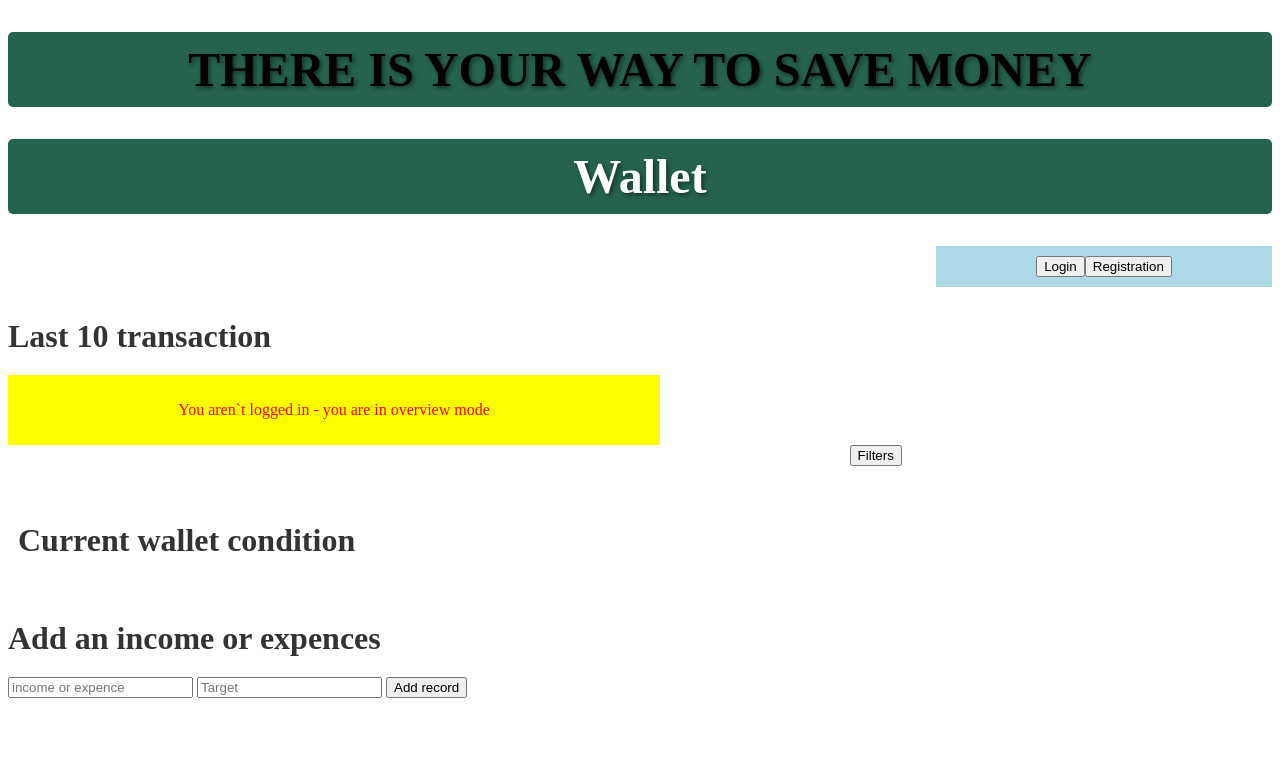
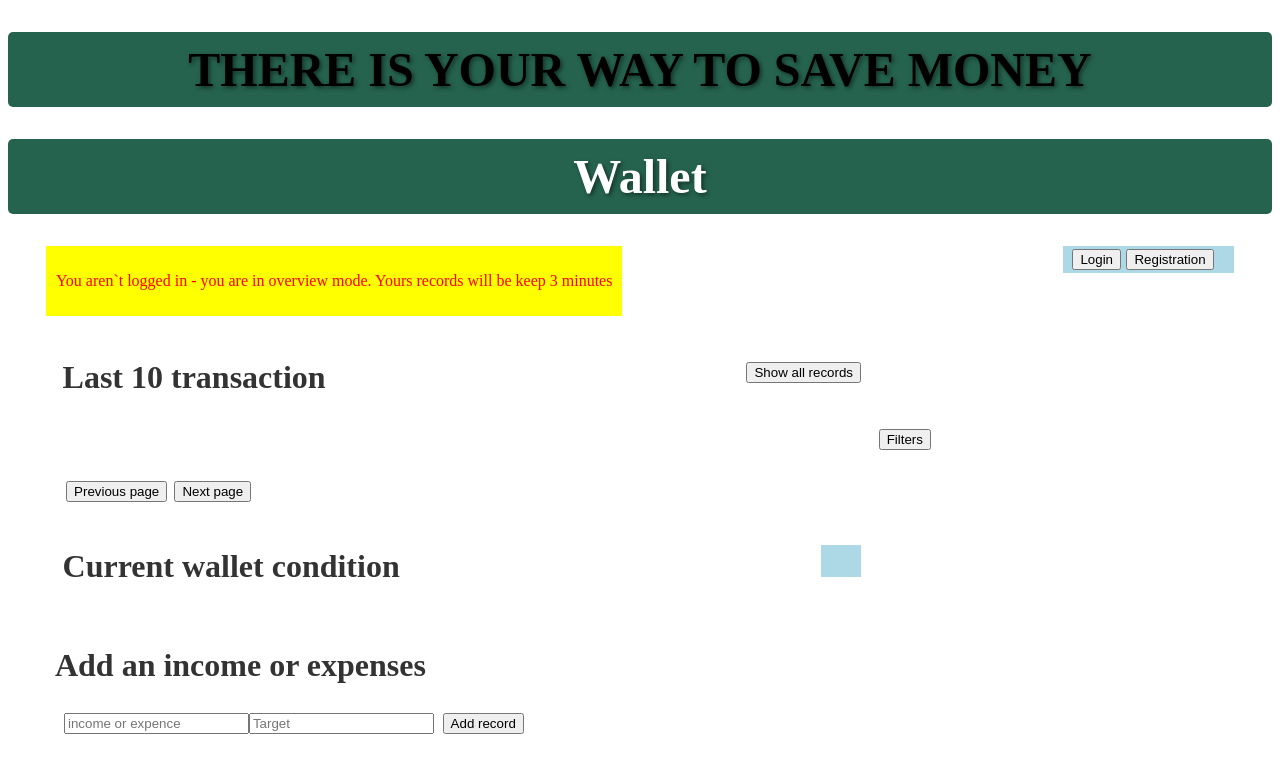
Before and after one commit to Sg7r/MoneyManagment, a Django app: template wallet/templates/index.html in a window 1280 px wide. Shown: the top 773 px of the page. Run offline with Django 5.2, Linux system fonts and the light colour scheme; the template is opened without the code that fills it, so the values that code supplies are empty; parts of the project's set-up code (start-up, migrations or seed data) failed here and were passed over.

Commit message:
Changed CSS markup

```diff
--- a/static/style.css
+++ b/static/style.css
@@ -15,6 +15,7 @@ h2 {
     color: #333; /* Темно-серый цвет текста */
     margin-bottom: 1rem; /* Отступ снизу */
     line-height: 1.4; /* Высота строки для лучшего восприятия */
+    width: max-content;
 }
 
 /* Подзаголовок с эффектом тени */
@@ -58,12 +59,77 @@ h2.beautiful:hover {
     transition: transform 0.3s ease; /* Плавный переход */
 }
 
+.main_container {
+    display: flex;        /* Включаем Flexbox */
+    margin: 1% 3% 1% 3% ;
+    flex-direction: column;
+
+}
+
+.left-column {
+    display: flex;
+    width: 70%;
+    justify-content: space-between;
+    align-items: flex-start:
+
+}
+
+.change-flex-direction {
+    flex-direction: column;
+}
+
+.change-width-to-100 {
+    width: 100%;
+}
+
+.change-justify-content {
+    justify-content: flex-start;
+}
+
+
+.right-column {
+    display: flex;
+    width: 30%;
+    flex-direction: row;
+    justify-content: flex-end;
+    align-items: flex-start:
+}
+
+
+.half-left {
+    display: flex;
+    max-width: 100%;
+    min-width: 70%;
+    flex-direction: row;
+
+    justify-content: space-between;
+    align-items: center:
+
+
+}
+
 element.style {
     display: flex;
+    justify-content: center; /* Centers the items horizontally */
+    padding: 20px;
 }
 
 .grid {
     display: flex;        /* Включаем Flexbox */
+    width: 100%;
+    padding-bottom: 1%;
+    justify-content: flex-start; /* Centers the items horizontally */
+    align-items: flex-start;
+    flex-wrap: wrap; /* Allows items to wrap into the next row */
+
+}
+
+.item {
+    display: flex;
+    align-items: center;
+    padding: 0 2%;
+
+
 }
 
 .text {
@@ -73,12 +139,53 @@ element.style {
 }
 
 .image {
-    min-width: 25%;           /* Можно задать фиксированную ширину, либо использовать проценты */
+    display: flex;
+    min-width: 15%;           /* Можно задать фиксированную ширину, либо использовать проценты */
+    max-width: 25%;
     padding: 10px;
+    text-align: center;
+    align-items: center;
+    justify-content: space-around;
     background-color: lightblue;
     text-align: center;
     margin-left: auto; /* Выталкивает блок вправо */
  }
+
+ .background {
+    display: flex;
+    min-width: 10%;
+    padding: 0 5%;
+    text-align: center;
+    align-items: center;
+    justify-content: flex-end ;
+    background-color: lightblue;
+    text-align: center;
+ }
+
+.grid_middle_elem {
+    min-width: 25%;           /* Можно задать фиксированную ширину, либо использовать проценты */
+    padding: 10px;
+    text-align: center;
+    align-items: center;
+    background-color: #FFCCCB;
+    text-align: center;
+    margin-left: 15px; /* Выталкивает блок вправо */
+}
+
+ ul.ul_elem {
+    display: flex;
+    flex-direction: column; /* располагать элементы по вертикали */
+    justify-content: center; /* выравнивание по вертикали */
+ }
+
+.basic-button {
+    display: flex;
+    width: auto;
+    white-space: nowrap;
+    margin: 2%;
+
+}
+
 
 .reg-button{
     display: flex;
@@ -147,13 +254,14 @@ button.button_reaction{
 }
 
 .overview-mode{
-    width: 50%;           /* Можно задать фиксированную ширину, либо использовать проценты */
+    display: flex;/* Можно задать фиксированную ширину, либо использовать проценты */
     padding: 10px;
     background-color: yellow;
     text-align: center;
     margin-right: auto;
     display: none;
     color: red;
+    align-items: center:
 
 }
 
--- a/wallet/pagination.py
+++ b/wallet/pagination.py
@@ -2,6 +2,6 @@ from rest_framework.pagination import PageNumberPagination
 
 
 class CustomPageNumberPagination(PageNumberPagination):
-    page_size = 10  # default number of items per page
-    page_size_query_param = 'page_size'  # allows client to specify page size via query parameter
+    page_size = 5  # default number of items per page
+    # page_size_query_param = 'page_size'  # allows client to specify page size via query parameter
     max_page_size = 100  # maximum items per page
--- a/wallet/templates/index.html
+++ b/wallet/templates/index.html
@@ -4,25 +4,41 @@
 
 
 <h1>Wallet</h1>
+
+<div class="main_container">
     <div class="grid">
-    <div class="image">
-        <div id="auth-buttons">
-
+        <div class="left-column">
+            <div id="warning" class="overview-mode">
+                <p>You aren`t logged in - you are in overview mode. Yours records will be keep 3 minutes</p>
+             </div>
+        </div>
+        <div class="right-column">
+             <div id="auth-buttons" class="background">
              </div>
         </div>
      </div>
 
+    <div class="grid">
+        <div class="left-column">
+                <div class="item">
                     <h2>Last 10 transaction</h2>
-<div id="warning" class="overview-mode">
-    <p>You aren`t logged in - you are in overview mode</p>
                 </div>
-<div class="grid">
-    <div class="text" id="wallet-list">
+                <div class="item">
+                    <button id="paginator_view">Show all records</button>
+                </div>
+        </div>
+        <div class="right-column">
+        </div>
 
     </div>
-    <div id="filters">
-        <button id="show-filters-btn">Filters</button>
-        <button id="hide-filters-btn" style="display: none;">hide filters</button>
+
+    <div class="grid">
+        <div class="left-column" id="wallet-list">
+
+        </div>
+        <div class="right-column, change-flex-direction" id="filters">
+            <button class="basic-button" id="show-filters-btn">Filters</button>
+            <button class="basic-button" id="hide-filters-btn" style="display: none;">hide filters</button>
             <div id = filter_container class="filter_container">
                 <form onsubmit="event.preventDefault(); apply_filters()">
                 {% csrf_token %}
@@ -41,24 +57,59 @@
             </ul>
         </div>
     </div>
+
     <div class="grid">
-    <div class="text">
-        <h2> Current wallet condition </h2>
+        <div class="left-column">
+            <div class="item">
+                <button class="basic-button " id="previous_page" value="">Previous page</button>
+                <button class="basic-button " id="next_page" value="">Next page</button>
             </div>
-    <div id="image">
-        <ul id="total">
+        </div>
+
+
+    </div>
+
+    <div class="grid">
+        <div class="left-column">
+            <div class="item">
+                <h2>Current wallet condition </h2>
+            </div>
+            <div class="item">
+                  <div class="background">
+                    <ul id="total" class="ul_elem">
                         <!-- List of books will be inserted here -->
                     </ul>
                 </div>
             </div>
+        </div>
 
-<h2>Add an income or expences</h2>
+
+    </div>
+
+    <div class="grid">
+    <div class="left-column, change-flex-direction">
+        <div class="item">
+            <h2> Add an income or expenses</h2>
+        </div>
+
+        <div class="item">
+
             <form onsubmit="event.preventDefault(); createRecord()">
                 {% csrf_token %}
+                <div class="item">
                     <input type="number" id="income_or_expence" placeholder="income or expence" required>
                     <input type="text" id="target" placeholder="Target" required>
-    <button type="submit">Add record</button>
+                    <button class="basic-button" type="submit">Add record</button>
+                </div>
             </form>
+        </div>
+</div>
+</div>
+
+</div>
+
+
+
 
 <div id="editRecord" class="modal">
     <div class="modal-content">
@@ -87,7 +138,25 @@
         document.getElementById("hide-filters-btn").style.display = "none";
     });
 
+    document.getElementById("next_page").addEventListener("click", function() {
+         const path_url = document.getElementById('next_page').value;
+         console.log(path_url);
+         const urlObj = new URL(path_url);
+         const queryParams = urlObj.search;
 
+         fetchWallet(queryParams);
+
+        });
+
+    document.getElementById("previous_page").addEventListener("click", function() {
+         const path_url = document.getElementById('previous_page').value;
+         console.log(path_url);
+         const urlObj = new URL(path_url);
+         const queryParams = urlObj.search;
+
+         fetchWallet(queryParams);
+
+        });
 
     function getCSRFToken() {
         const name = "csrftoken";
@@ -120,6 +189,8 @@
    } else {
        const loginButton = document.createElement('button');
        const registrationButton = document.createElement('button');
+       loginButton.classList.add('basic-button');
+       registrationButton.classList.add('basic-button');
        loginButton.textContent = 'Login';
        registrationButton.textContent = 'Registration';
        loginButton.onclick = function() {
@@ -136,9 +207,11 @@
 
    function addButtons(parent_div, record_id){
        const walletItemButton = document.createElement('div');
-       walletItemButton.classList.add('image', record_id);
+       walletItemButton.classList.add('item', record_id);
        const deleteButton = document.createElement('button');
        const editButton = document.createElement('button');
+       deleteButton.classList.add('basic-button');
+       editButton.classList.add('basic-button');
 
        deleteButton.textContent = 'Delete record';
        editButton.textContent = 'Edit record';
@@ -291,23 +364,25 @@
             path = "/api/anonymous_record_list/";
             const warning = document.getElementById("warning");
             warning.style.display = "block"};
-        console.log(request_param)
+
         if (request_param) {
             path = `${path}${request_param}`
         };
-        console.log(path)
+
 
         fetch(path, options)
             .then(response => response.json())
             .then(data => {
                 const walletList = document.getElementById('wallet-list');
                 walletList.innerHTML = ''; // Clear existing list
+                walletList.classList.add('change-flex-direction');
 
-                data.records.forEach(wallet => {
+                data.results.forEach(wallet => {
                     const parentDiv = document.createElement('div');
-                    parentDiv.classList.add('grid');
+                    parentDiv.classList.add('left-column', 'change-width-to-100');
 
                     const walletItem = document.createElement('div');
+                    walletItem.classList.add('item');
                     walletItem.id = wallet.id;
                     walletItem.textContent = `Amount: ${wallet.income_or_expence},
                                               Target: ${wallet.target},
@@ -319,6 +394,7 @@
 
                     addButtons(parentDiv, wallet.id);
 
+
                 });
 
                 const totalList = document.getElementById('total');
@@ -327,6 +403,10 @@
                 total_item.textContent = `${data.total}`;
 
                 totalList.appendChild(total_item);
+
+                document.getElementById('previous_page').value = data.previous
+                document.getElementById('next_page').value = data.next
+
 
             })
 
--- a/wallet/urls.py
+++ b/wallet/urls.py
@@ -11,7 +11,7 @@ urlpatterns = [
     path('', include(default_router.urls)),  # API
     # path('home/', views.HomeView.as_view()),
     # path('total/', views.WalletSumView.as_view()),
-    path('wallet_record_list/', views.WalletShortList.as_view()),
+    path('wallet_record_list/', views.WalletList.as_view()),
     path('anonymous_record_list/', views.AnonymusList.as_view())
 ]
 
--- a/wallet/views.py
+++ b/wallet/views.py
@@ -15,6 +15,7 @@ from django.utils import timezone
 from .filters import WalletFilter
 from rest_framework_simplejwt.authentication import JWTAuthentication
 from django_filters.rest_framework import DjangoFilterBackend
+
 from .pagination import CustomPageNumberPagination
 
 
@@ -23,7 +24,6 @@ class ActionsList(viewsets.ModelViewSet):
 
     queryset = Wallet.objects.all()
     serializer_class = WalletSerializer
-
 
 
 class AnonymousList(viewsets.ModelViewSet):
@@ -43,49 +43,10 @@ class AnonymousList(viewsets.ModelViewSet):
         return Response(status=status.HTTP_403_FORBIDDEN)
 
 
-
-
-class WalletShortList(APIView):
+class WalletList(APIView):
     permission_classes = [IsAuthenticated]
 
-    filter_backends = [DjangoFilterBackend]
-    filterset_class = WalletFilter
-
-    def apply_filters(self, request, queryset):
-        """Применяем фильтры вручную."""
-        filter_backend = DjangoFilterBackend()
-        # Применяем фильтрацию с помощью filterset_class
-        return filter_backend.filter_queryset(request, queryset, self)
-    def get(self, request, *args, **kwargs):
-        # Берем последние 10>\
-        user = request.user
-        queryset = Wallet.objects.filter(user=user).order_by('-data')
-
-        queryset = self.apply_filters(request, queryset)
-        short_list = queryset[:10]
-
-        aggregation_data = Wallet.objects.filter(user=user).aggregate(
-            total_price=Sum('income_or_expence')
-        )
-        total = aggregation_data['total_price']
-
-        # Если сумма равна None (если продуктов нет), то ставим 0
-        if total is None:
-            total = 0
-
-        serializer = WalletSerializer(short_list, many=True)
-        # Возвращаем результат через сериализатор
-        return Response({
-            'records': serializer.data,
-            'total': total
-        }, status=status.HTTP_200_OK)
-
-
-class AnonymusList(APIView):
-    permission_classes = []
-    authentication_classes = []
-
-    filter_backends = [DjangoFilterBackend]
+    pagination_class = CustomPageNumberPagination
     filterset_class = WalletFilter
 
     def apply_filters(self, request, queryset):
@@ -96,6 +57,48 @@ class AnonymusList(APIView):
 
     def get(self, request, *args, **kwargs):
 
+        user = request.user
+        user_all_objects = Wallet.objects.filter(user=user)
+
+        queryset =user_all_objects.order_by('-data')
+        queryset = self.apply_filters(request, queryset)
+
+        paginator = CustomPageNumberPagination()
+        record_list = paginator.paginate_queryset(queryset, request)
+
+        serializer = WalletSerializer(record_list, many=True)
+
+        aggregation_data = user_all_objects.aggregate(
+            total_price=Sum('income_or_expence')
+        )
+        total = aggregation_data['total_price']
+
+        if total is None:
+            total = 0
+
+        additional_data = {
+            'total': total,
+        }
+
+        paginate_response = paginator.get_paginated_response(serializer.data)
+        response_data = {**paginate_response.data, **additional_data}
+
+        return Response(response_data)
+
+
+class AnonymusList(APIView):
+    permission_classes = []
+    authentication_classes = []
+
+    pagination_class = CustomPageNumberPagination
+
+    def apply_filters(self, request, queryset):
+        """Применяем фильтры вручную."""
+        filter_backend = DjangoFilterBackend()
+        # Применяем фильтрацию с помощью filterset_class
+        return filter_backend.filter_queryset(request, queryset, self)
+
+    def get(self, request, *args, **kwargs):
         delete_anonymous_records_after_10_minutes()
         # Берем последние 10
         username = 'worker'
@@ -103,24 +106,26 @@ class AnonymusList(APIView):
         queryset = Wallet.objects.filter(Q(user=worker) | Q(user__isnull=True)).order_by('-data')
 
         queryset = self.apply_filters(request, queryset)
-        short_list = queryset[:10]
-
+        paginator = CustomPageNumberPagination()
+        record_list = paginator.paginate_queryset(queryset, request)
+        serializer = WalletSerializer(record_list, many=True)
         # Вычисляем тотал
         aggregation_data = Wallet.objects.filter(Q(user=worker) | Q(user__isnull=True)).aggregate(
             total_price=Sum('income_or_expence')
         )
         total = aggregation_data['total_price']
 
-        # Если сумма равна None (если продуктов нет), то ставим 0
         if total is None:
             total = 0
 
-        records_serializer = WalletSerializer(short_list, many=True)
+        additional_data = {
+            'total': total,
+        }
 
-        return Response({
-            'records': records_serializer.data,
-            'total': total
-        }, status=status.HTTP_200_OK)
+        paginate_response = paginator.get_paginated_response(serializer.data)
+        response_data = {**paginate_response.data, **additional_data}
+
+        return Response(response_data)
 
 
 def index(request):
```
Also changed, not shown: Coroutine.py (added, +14 -0 lines), moneyManagment/settings.py (+6 -1 lines). Lines whose indentation alone changed are shown as unchanged.
